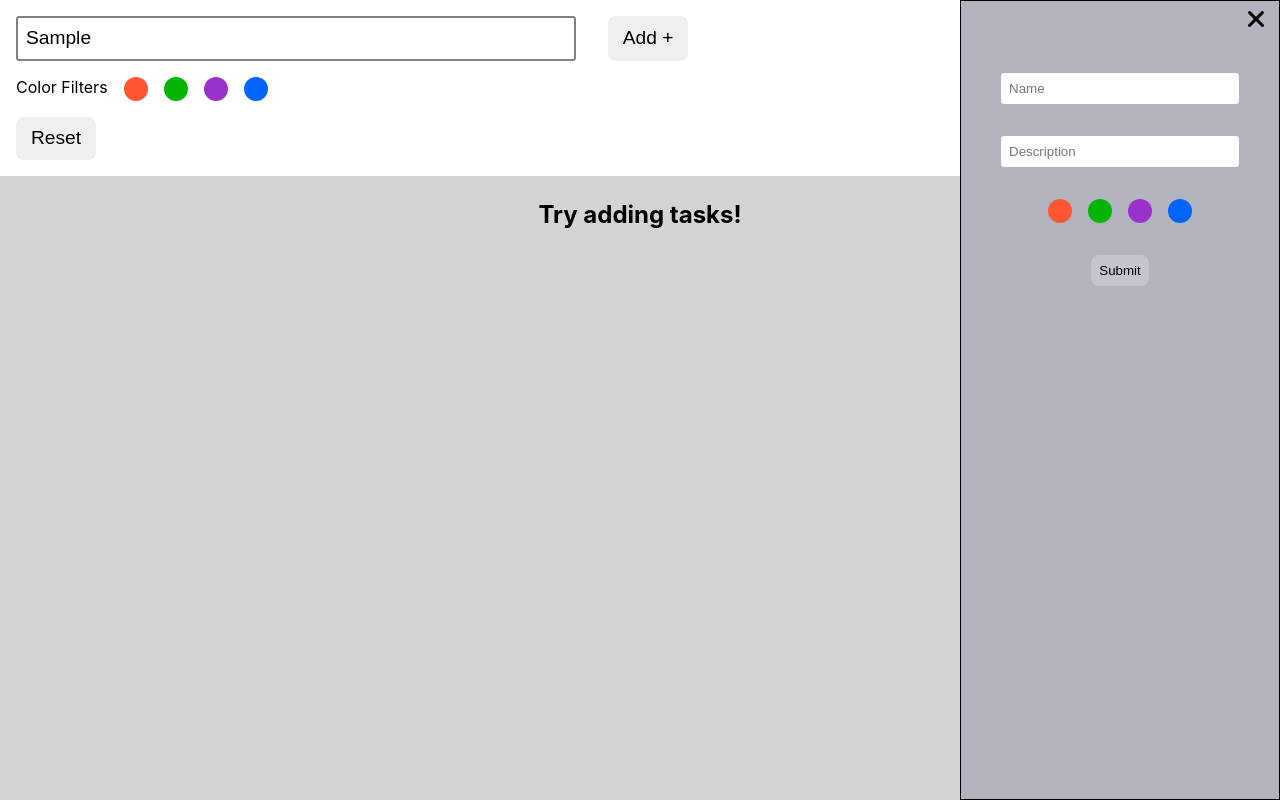
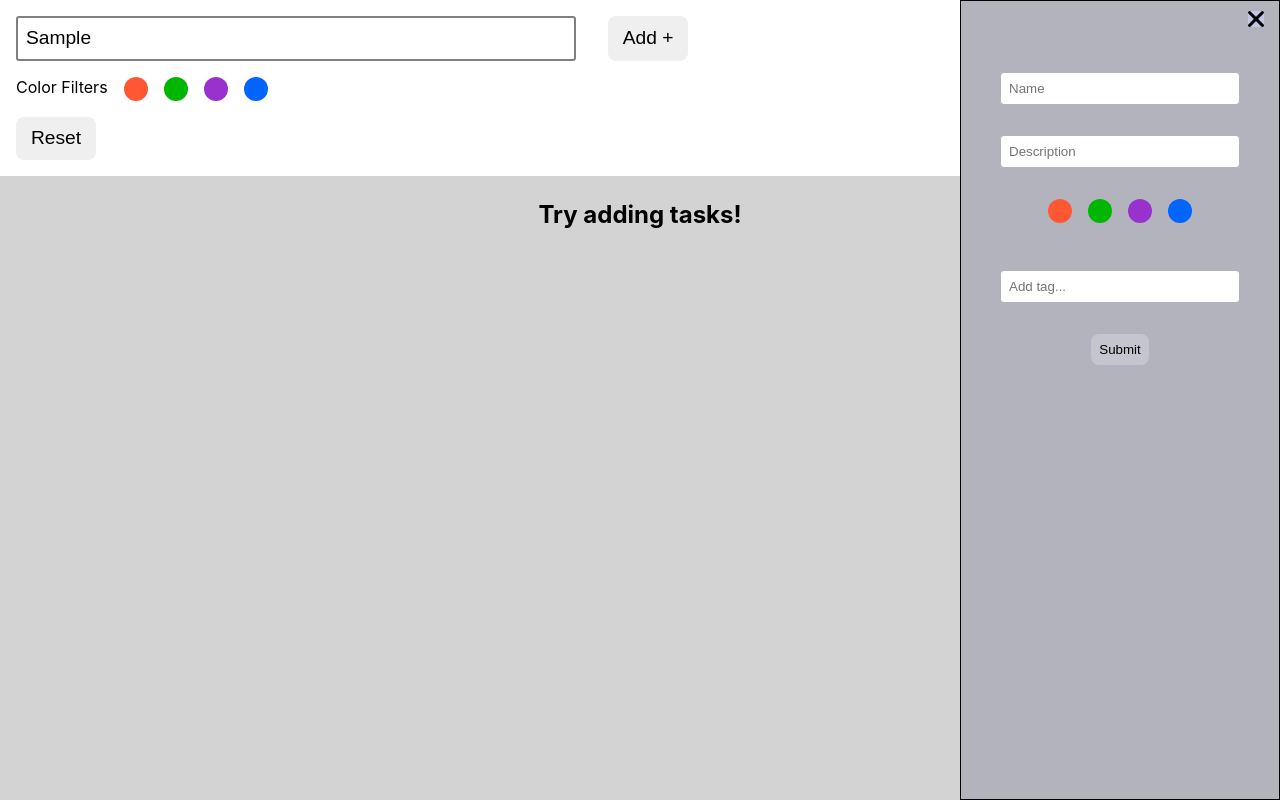
Before and after one commit to sanjayrajpurohit36/Notes, a React (Create React App) app: page / in a window 1280 px wide. Both pictures are taken after typing "Sample" into the empty fields and a click on the button "Add +". Built offline with nearby package versions, Linux system fonts and the light colour scheme.

Commit message:
Updated side bar component accumulated tag section.

```diff
--- a/src/components/Sidebar/index.css
+++ b/src/components/Sidebar/index.css
@@ -53,6 +53,23 @@
   right: 15px;
   top: 10px;
   cursor: pointer;
+  background: rgb(197, 197, 230);
+}
+
+.tag-section {
+  padding: 1rem;
+  width: 100%;
+}
+
+.tag-container {
+  display: flex;
+  flex-direction: row;
+  justify-content: center;
+  width: 100%;
+  /* background: red; */
+  gap: 0.5rem;
+  margin-bottom: 1rem;
+  flex-wrap: wrap;
 }
 
 .close-icon > img {
@@ -70,6 +87,7 @@
   border: none;
   border-radius: 0.2rem;
   outline: none;
+  width: 100%;
 }
 
 .btn {
--- a/src/components/Sidebar/index.js
+++ b/src/components/Sidebar/index.js
@@ -1,15 +1,30 @@
-import { useState } from "react";
+import { useState, useRef } from "react";
 import colors from "./../../utils/colors.json";
 import Button from "./../Button";
 import Close from "./../../assets/image/close.png";
+import Tag from "./../../components/Tag";
 import "./index.css";
 
 const Sidebar = (props) => {
-  const { isShow, onClose } = props;
+  const { isShow, onClose, onSubmitClick = () => {} } = props;
   const [name, setName] = useState("");
   const [desc, setDesc] = useState("");
   const [color, setColor] = useState("");
-  const { onSubmitClick = () => {} } = props;
+  const [tagList, setTagList] = useState({});
+  const myTagRef = useRef(null);
+
+  const addTags = (tagValue) => {
+    let newTag = { [tagValue]: tagValue };
+    myTagRef.current.value = "";
+    setTagList({ ...tagList, ...newTag });
+  };
+
+  const removeTag = (element) => {
+    let property = element.target.parentElement.parentElement.innerText;
+    let newTagList = Object.assign({}, tagList);
+    delete newTagList[property];
+    setTagList({ ...newTagList });
+  };
 
   const onSubmit = () => {
     if (name.length && desc.length && color.length) {
@@ -68,6 +83,30 @@ const Sidebar = (props) => {
             );
           })}
         </div>
+
+        <div className="tag-section">
+          <div className="tag-container">
+            {tagList &&
+              Object.keys(tagList).length > 0 &&
+              Object.keys(tagList).map((tagText, key) => (
+                <Tag
+                  tagName={tagText}
+                  id={tagText + "-" + key}
+                  onCrossClick={(e) => removeTag(e, key)}
+                />
+              ))}
+          </div>
+          <input
+            className="input input-tag"
+            placeholder="Add tag..."
+            name="taskname"
+            ref={myTagRef}
+            onKeyDown={(e) => {
+              (e.key === " " || e.key === "Enter") && addTags(e.target.value);
+            }}
+          />
+        </div>
+
         <div className="submit-btn-wrapper">
           <Button
             className="btn submit-btn"
```
